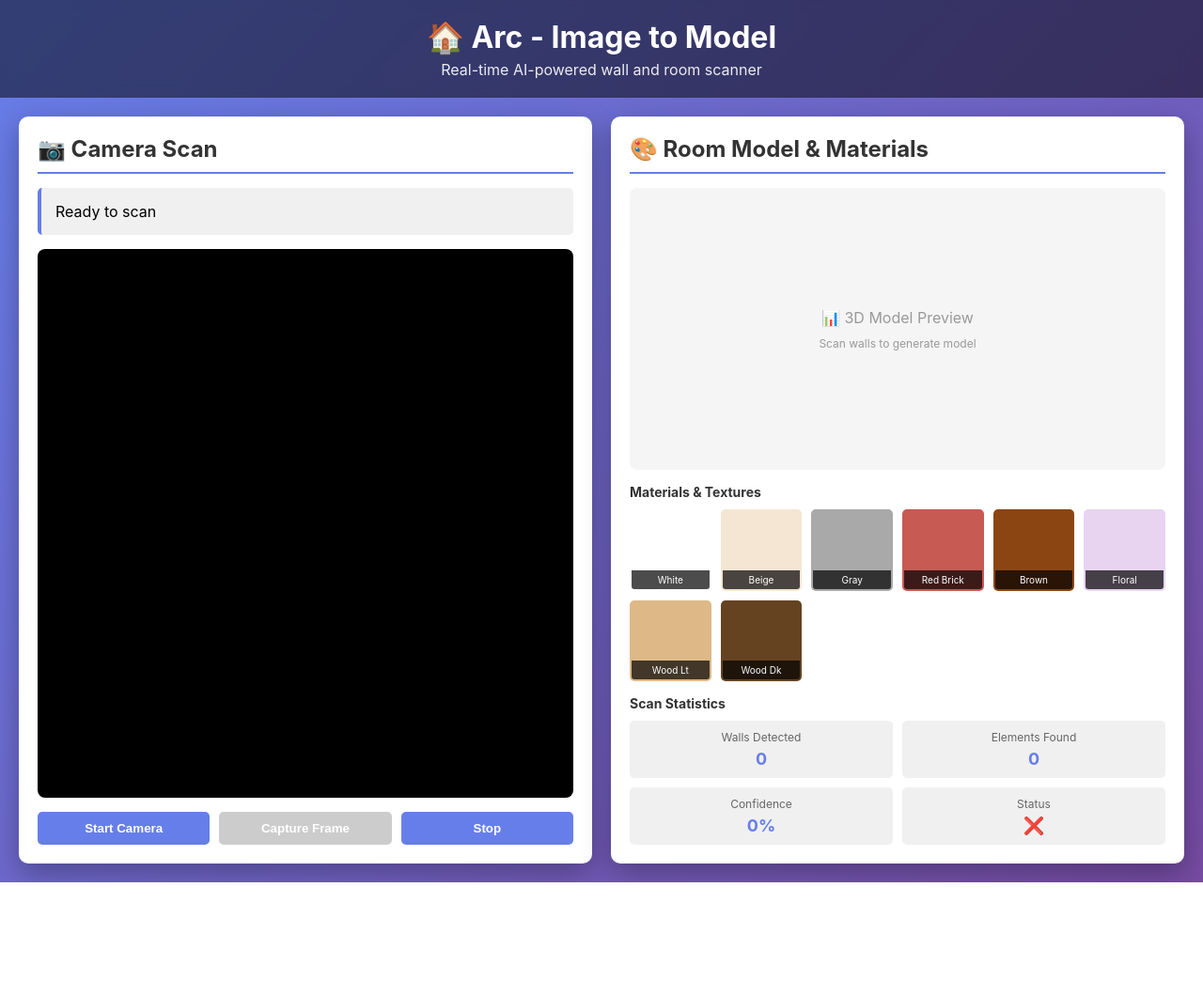
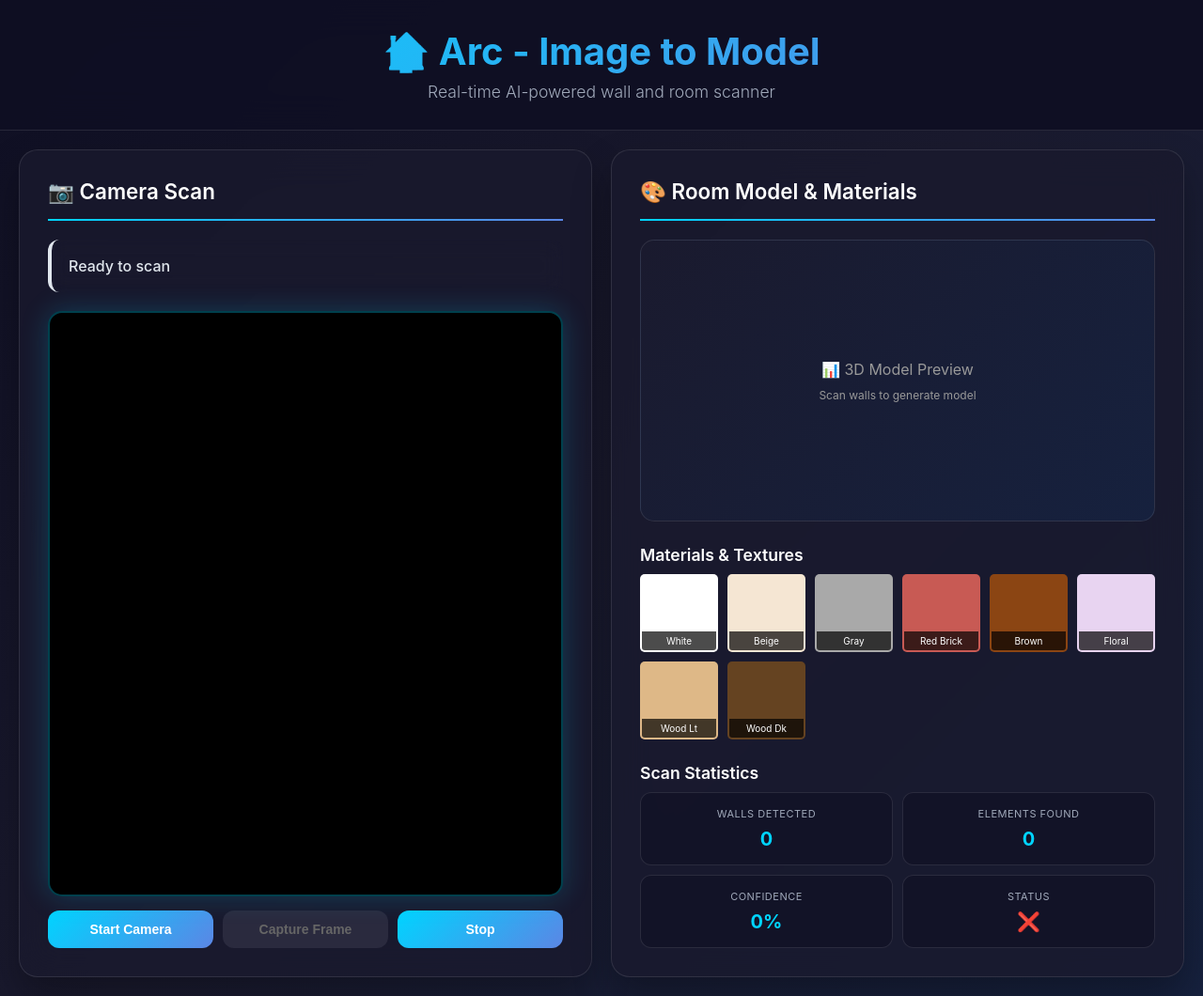
Before and after one commit to babasveeramallu/arc-image-to-model, a plain HTML site: page frontend/index.html in a window 1280 px wide. Shown: the whole page at 94% size. Before the commit the page ends 939 px from the top, so only its background shows below. Drawn offline with Linux system fonts and the light colour scheme; no server answers.

Commit message:
Update: Modern dark theme GUI with auto-scanning camera functionality

```diff
--- a/frontend/index.html
+++ b/frontend/index.html
@@ -12,28 +12,37 @@
         }
 
         body {
-            font-family: -apple-system, BlinkMacSystemFont, 'Segoe UI', Roboto, sans-serif;
-            background: linear-gradient(135deg, #667eea 0%, #764ba2 100%);
+            font-family: 'Inter', -apple-system, BlinkMacSystemFont, 'Segoe UI', Roboto, sans-serif;
+            background: linear-gradient(135deg, #0f0f23 0%, #1a1a2e 50%, #16213e 100%);
             min-height: 100vh;
-            display: flex;
-            flex-direction: column;
+            color: #e0e6ed;
+            overflow-x: hidden;
         }
 
         header {
-            background: rgba(0, 0, 0, 0.5);
-            color: white;
-            padding: 20px;
+            background: rgba(15, 15, 35, 0.95);
+            backdrop-filter: blur(20px);
+            border-bottom: 1px solid rgba(255, 255, 255, 0.1);
+            padding: 30px 20px;
             text-align: center;
-            backdrop-filter: blur(10px);
+            position: sticky;
+            top: 0;
+            z-index: 100;
         }
 
         header h1 {
-            font-size: 2em;
-            margin-bottom: 5px;
+            font-size: 2.5em;
+            font-weight: 700;
+            background: linear-gradient(135deg, #00d4ff 0%, #5b86e5 100%);
+            -webkit-background-clip: text;
+            -webkit-text-fill-color: transparent;
+            margin-bottom: 8px;
         }
 
         header p {
-            opacity: 0.9;
+            color: #a0a9ba;
+            font-size: 1.1em;
+            font-weight: 300;
         }
 
         .container {
@@ -48,31 +57,38 @@
         }
 
         .panel {
-            background: white;
-            border-radius: 10px;
-            padding: 20px;
-            box-shadow: 0 10px 30px rgba(0, 0, 0, 0.3);
+            background: rgba(26, 26, 46, 0.8);
+            backdrop-filter: blur(20px);
+            border: 1px solid rgba(255, 255, 255, 0.1);
+            border-radius: 20px;
+            padding: 30px;
+            box-shadow: 0 20px 40px rgba(0, 0, 0, 0.3);
             display: flex;
             flex-direction: column;
         }
 
         .panel h2 {
-            color: #333;
-            margin-bottom: 15px;
-            border-bottom: 2px solid #667eea;
-            padding-bottom: 10px;
+            color: #ffffff;
+            font-size: 1.4em;
+            font-weight: 600;
+            margin-bottom: 20px;
+            padding-bottom: 15px;
+            border-bottom: 2px solid;
+            border-image: linear-gradient(90deg, #00d4ff, #5b86e5) 1;
         }
 
         .camera-container {
             position: relative;
             background: #000;
-            border-radius: 8px;
+            border-radius: 15px;
             overflow: hidden;
             flex: 1;
             display: flex;
             align-items: center;
             justify-content: center;
-            min-height: 300px;
+            min-height: 400px;
+            border: 2px solid rgba(0, 212, 255, 0.3);
+            box-shadow: 0 0 30px rgba(0, 212, 255, 0.2);
         }
 
         video {
@@ -94,65 +110,69 @@
         }
 
         button {
-            padding: 10px 20px;
-            background: #667eea;
+            padding: 12px 24px;
+            background: linear-gradient(135deg, #00d4ff 0%, #5b86e5 100%);
             color: white;
             border: none;
-            border-radius: 5px;
+            border-radius: 12px;
             cursor: pointer;
-            font-weight: bold;
+            font-weight: 600;
+            font-size: 14px;
             transition: all 0.3s ease;
             flex: 1;
-            min-width: 120px;
+            min-width: 130px;
         }
 
         button:hover {
-            background: #5568d3;
             transform: translateY(-2px);
-            box-shadow: 0 5px 15px rgba(102, 126, 234, 0.4);
+            box-shadow: 0 10px 25px rgba(0, 212, 255, 0.4);
         }
 
         button:disabled {
-            background: #ccc;
+            background: #2a2a3e;
+            color: #666;
             cursor: not-allowed;
             transform: none;
+            box-shadow: none;
         }
 
         .model-viewer {
-            background: #f5f5f5;
-            border-radius: 8px;
+            background: linear-gradient(135deg, #1a1a2e 0%, #16213e 100%);
+            border: 1px solid rgba(255, 255, 255, 0.1);
+            border-radius: 15px;
             display: flex;
             align-items: center;
             justify-content: center;
             flex: 1;
             min-height: 300px;
-            color: #999;
+            color: #a0a9ba;
         }
 
         .status {
-            background: #f0f0f0;
-            padding: 15px;
-            border-radius: 5px;
-            margin-bottom: 15px;
-            border-left: 4px solid #667eea;
+            padding: 18px;
+            border-radius: 12px;
+            margin-bottom: 20px;
+            font-weight: 500;
+            border-left: 4px solid;
+            backdrop-filter: blur(10px);
         }
 
         .status.success {
-            background: #d4edda;
+            background: rgba(40, 167, 69, 0.2);
             border-left-color: #28a745;
-            color: #155724;
+            color: #4caf50;
         }
 
         .status.error {
-            background: #f8d7da;
+            background: rgba(220, 53, 69, 0.2);
             border-left-color: #dc3545;
-            color: #721c24;
+            color: #f44336;
         }
 
         .status.loading {
-            background: #d1ecf1;
-            border-left-color: #17a2b8;
-            color: #0c5460;
+            background: rgba(0, 212, 255, 0.2);
+            border-left-color: #00d4ff;
+            color: #00d4ff;
         }
 
         .materials {
@@ -206,22 +226,25 @@
         }
 
         .stat-box {
-            background: #f0f0f0;
-            padding: 10px;
-            border-radius: 5px;
+            background: rgba(15, 15, 35, 0.6);
+            border: 1px solid rgba(255, 255, 255, 0.1);
+            padding: 15px;
+            border-radius: 12px;
             text-align: center;
         }
 
         .stat-box .label {
-            font-size: 12px;
-            color: #666;
-            margin-bottom: 5px;
+            font-size: 11px;
+            color: #a0a9ba;
+            margin-bottom: 8px;
+            text-transform: uppercase;
+            letter-spacing: 0.5px;
         }
 
         .stat-box .value {
-            font-size: 18px;
-            font-weight: bold;
-            color: #667eea;
+            font-size: 20px;
+            font-weight: 700;
+            color: #00d4ff;
         }
 
         @media (max-width: 900px) {
@@ -267,10 +290,10 @@
                 </div>
             </div>
 
-            <h3 style="margin-top: 15px; font-size: 14px; color: #333;">Materials & Textures</h3>
+            <h3 style="margin-top: 25px; font-size: 1.1em; color: #ffffff; font-weight: 600;">Materials & Textures</h3>
             <div class="materials" id="materials"></div>
 
-            <h3 style="margin-top: 15px; font-size: 14px; color: #333;">Scan Statistics</h3>
+            <h3 style="margin-top: 25px; font-size: 1.1em; color: #ffffff; font-weight: 600;">Scan Statistics</h3>
             <div class="stats">
                 <div class="stat-box">
                     <div class="label">Walls Detected</div>
```
